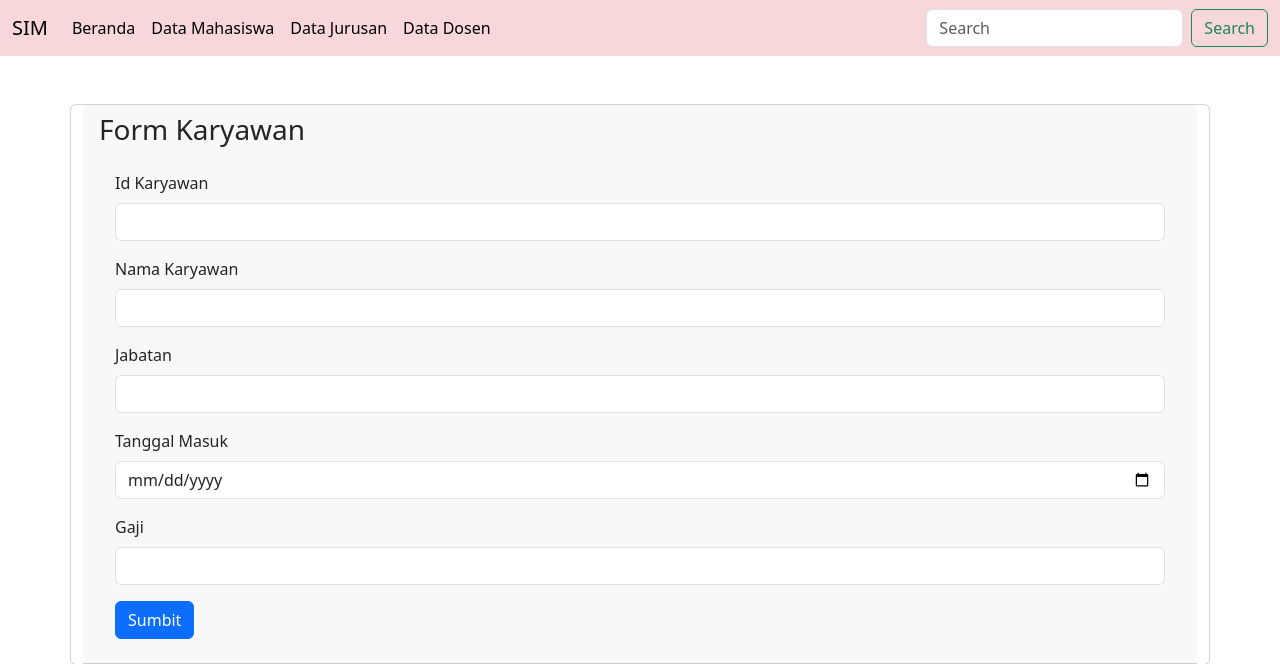
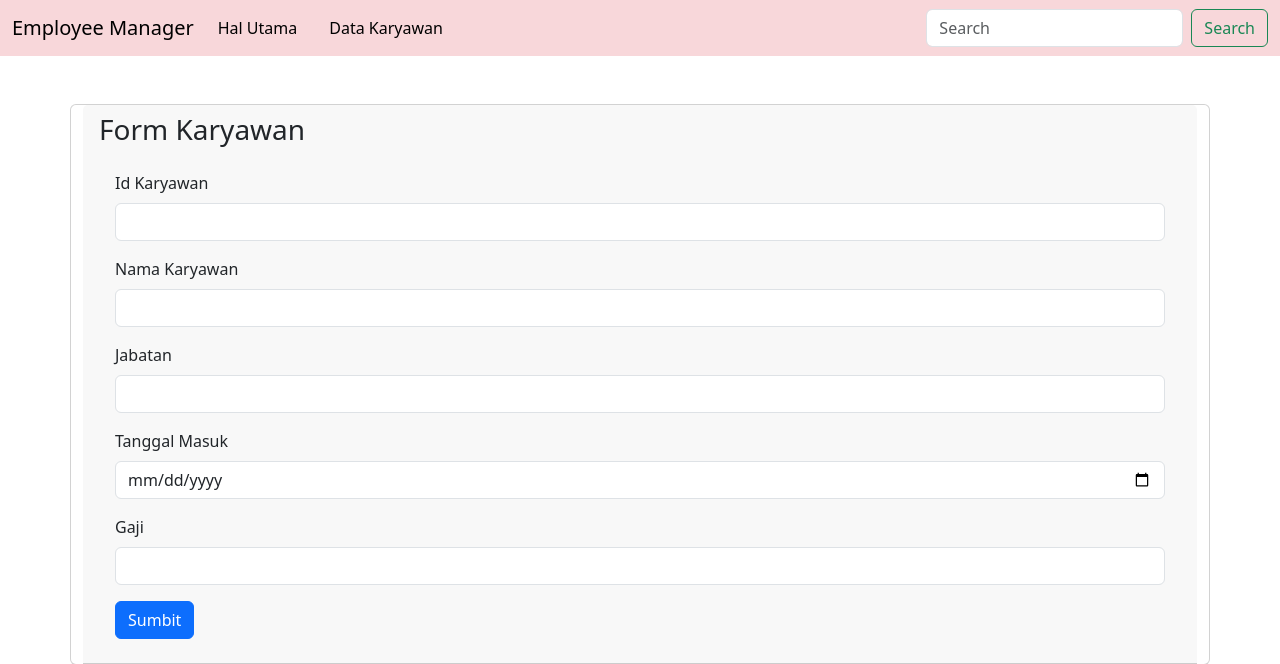
Before and after one commit to Bilala14/uts_kania_nabila_muntaz_is62, a PHP site: page /create.php in a window 1280 px wide. Shown: the top 664 px of the page. Run offline with PHP 8.4, Linux system fonts and the light colour scheme.

Commit message:
mengubah navbar

```diff
--- a/employee_manager/navbar.php
+++ b/employee_manager/navbar.php
@@ -1,22 +1,22 @@
 <nav class="navbar navbar-expand-lg bg-danger-subtle">
   <div class="container-fluid">
-    <a class="navbar-brand" href="#">SIM</a>
+    <a class="navbar-brand" href="#">Employee Manager</a>
     <button class="navbar-toggler" type="button" data-bs-toggle="collapse" data-bs-target="#navbarSupportedContent" aria-controls="navbarSupportedContent" aria-expanded="false" aria-label="Toggle navigation">
       <span class="navbar-toggler-icon"></span>
     </button>
     <div class="collapse navbar-collapse" id="navbarSupportedContent">
       <ul class="navbar-nav me-auto mb-2 mb-lg-0">
         <li class="nav-item">
-          <a class="nav-link active" aria-current="page" href="/is62_kania/Projek/index.php">Beranda</a>
+          <a class="nav-link active" aria-current="page" href="/uts_kania_nabila_muntaz_is62/employee_manager/indexcopy.php">Hal Utama</a>
         </li>
         <li class="nav-item">
-          <a class="nav-link active" aria-current="page" href="#">Data Mahasiswa</a>
+          <a class="nav-link active" aria-current="page" href="#"></a>
         </li>
         <li class="nav-item">
-          <a class="nav-link active" aria-current="page" href="/is62_kania/Projek/modul_jurusan/index.php">Data Jurusan</a>
+          <a class="nav-link active" aria-current="page" href="/employee_manager/indexcopy.php">Data Karyawan</a>
         </li>
         <li class="nav-item">
-          <a class="nav-link active" aria-current="page" href="#">Data Dosen</a>
+          <a class="nav-link active" aria-current="page" href="#"></a>
         </li>
       </ul>
       <form class="d-flex" role="search">
```
